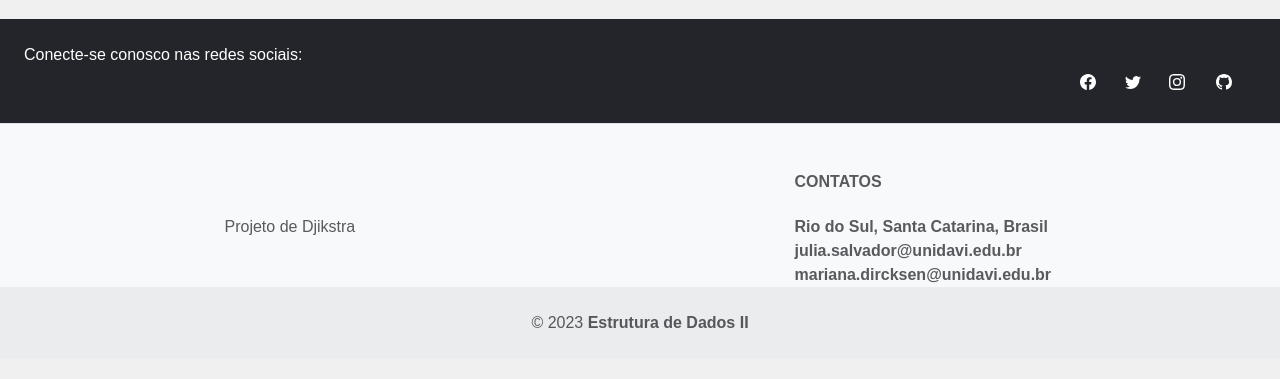
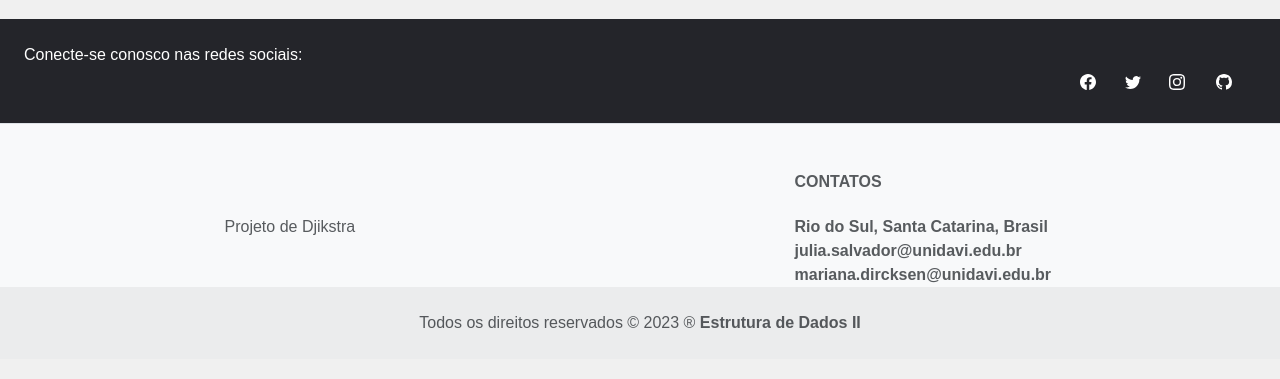
Before and after one commit to maridircksen/trabalhoDjikstra, a PHP site: page / in a window 1280 px wide. Shown: the part 823-1202 px from the top of the page. Run offline with PHP 8.4, Linux system fonts and the light colour scheme.

Commit message:
Ajuste rodapé

```diff
--- a/index.php
+++ b/index.php
@@ -109,7 +109,7 @@
       </section>
       <section >
        <div class="text-center p-4" style="background-color: rgba(0, 0, 0, 0.05);">
-          © 2023
+       Todos os direitos reservados &copy 2023 &reg
           <a class="text-reset fw-bold" href="https://github.com/maridircksen/trabalhoDjikstra.git">
             Estrutura de Dados II
           </a>
```
